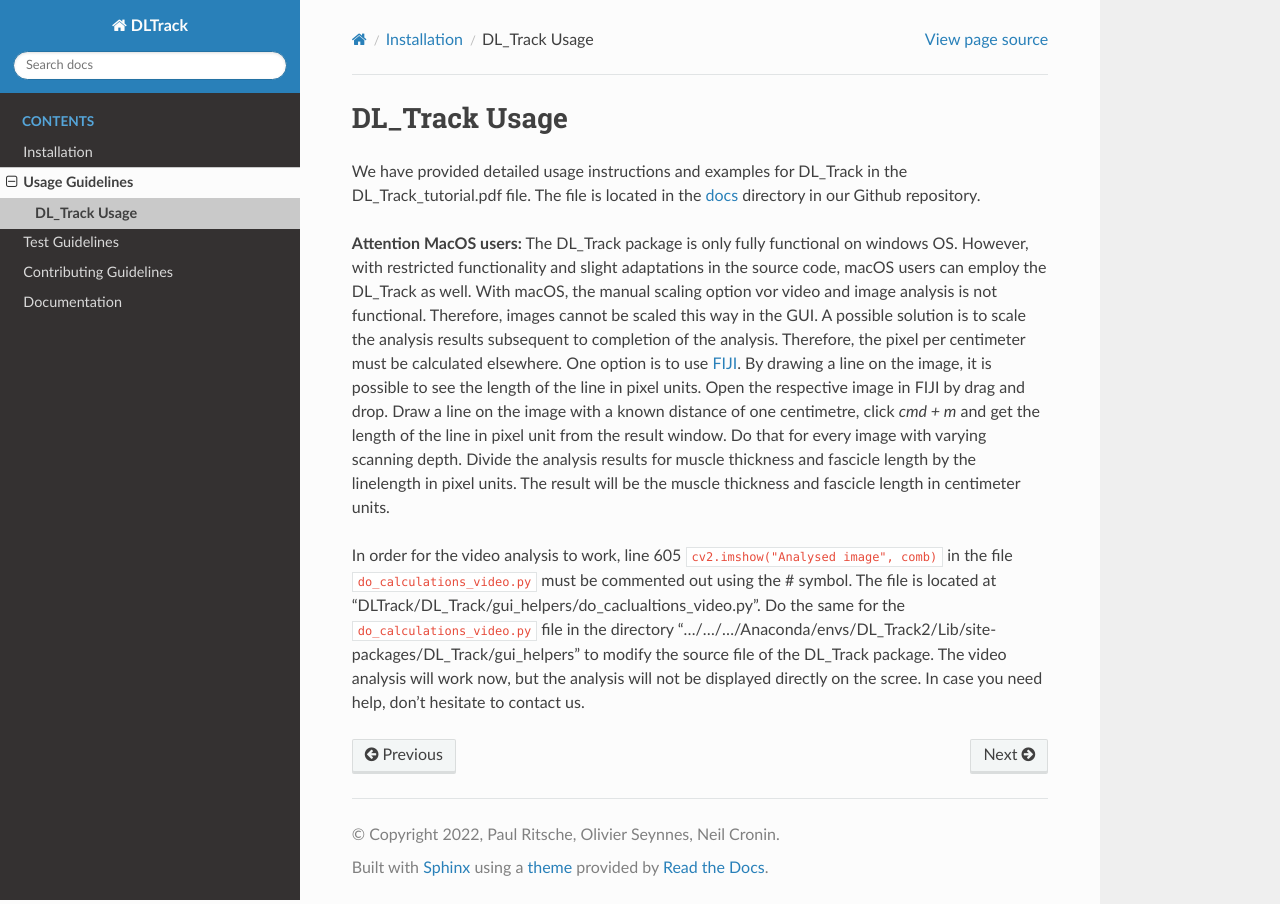
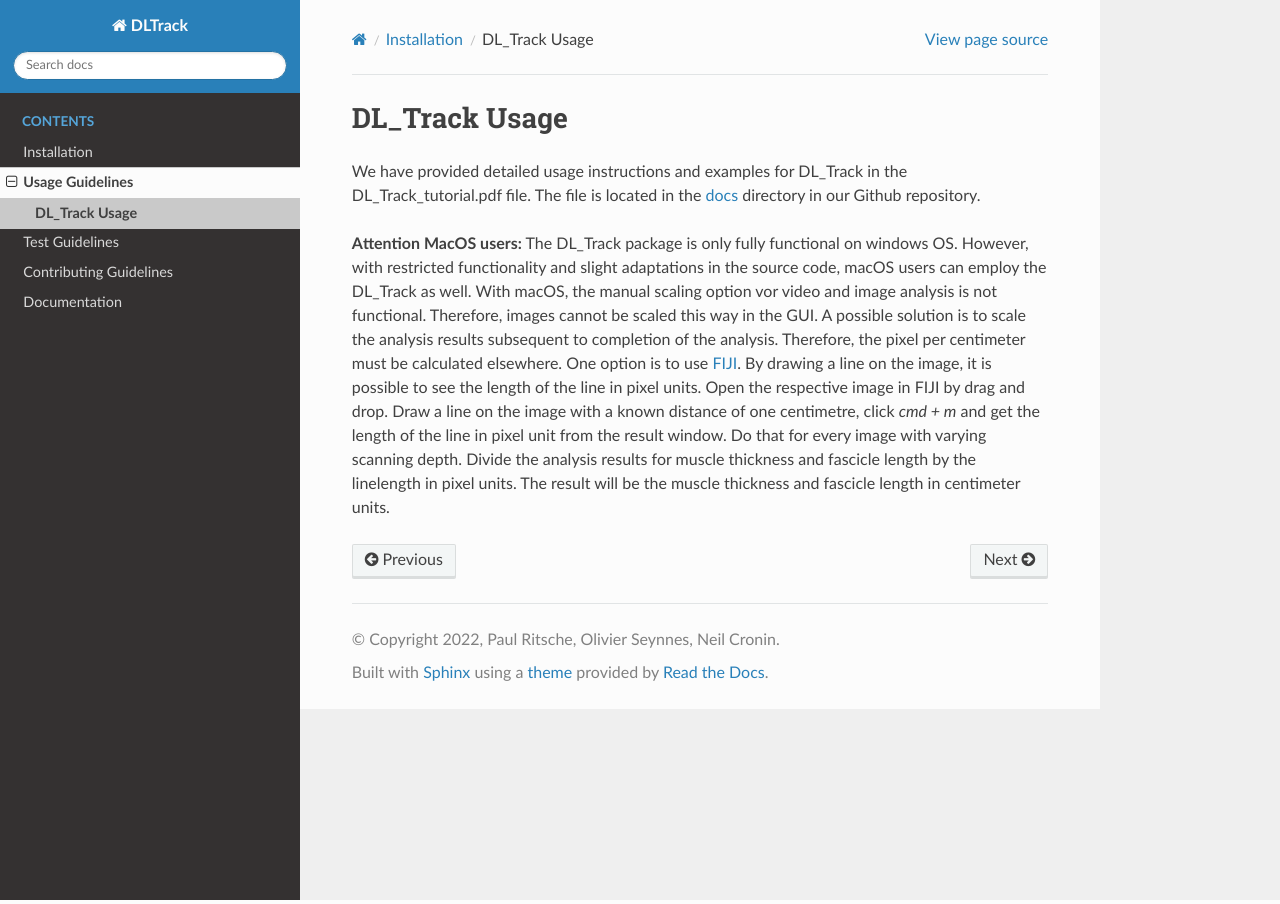
Before and after one commit to PaulRitsche/DL_Track_US, a Sphinx documentation site: the page built from docs/source/usage.rst, in a window 1280 px wide. Built offline with Sphinx 7.4.7 and the Read the Docs theme 2.0.0, drawn with Linux system fonts in a browser that asks for light colours.

Commit message:
Update usage.rst

```diff
--- a/docs/source/usage.rst
+++ b/docs/source/usage.rst
@@ -5,5 +5,3 @@ We have provided detailed usage instructions and examples for DL_Track in the DL
 
 **Attention MacOS users:**
 The DL_Track package is only fully functional on windows OS. However, with restricted functionality and slight adaptations in the source code, macOS users can employ the DL_Track as well. With macOS, the manual scaling option vor video and image analysis is not functional. Therefore, images cannot be scaled this way in the GUI. A possible solution is to scale the analysis results subsequent to completion of the analysis. Therefore, the pixel per centimeter must be calculated elsewhere. One option is to use `FIJI <https://imagej.net/software/fiji/downloads>`_. By drawing a line on the image, it is possible to see the length of the line in pixel units. Open the respective image in FIJI by drag and drop. Draw a line on the image with a known distance of one centimetre, click `cmd + m` and get the length of the line in pixel unit from the result window. Do that for every image with varying scanning depth. Divide the analysis results for muscle thickness and fascicle length by the linelength in pixel units. The result will be the muscle thickness and fascicle length in centimeter units.
-
-In order for the video analysis to work, line 605 ``cv2.imshow("Analysed image", comb)`` in the file      ``do_calculations_video.py`` must be commented out using the # symbol. The file is located at "DLTrack/DL_Track/gui_helpers/do_caclualtions_video.py".  Do the same for the ``do_calculations_video.py`` file in the directory ".../.../.../Anaconda/envs/DL_Track2/Lib/site-packages/DL_Track/gui_helpers" to modify the source file of the DL_Track package. The video analysis will work now, but the analysis will not be displayed directly on the scree. In case you need help, don't hesitate to contact us.
```
